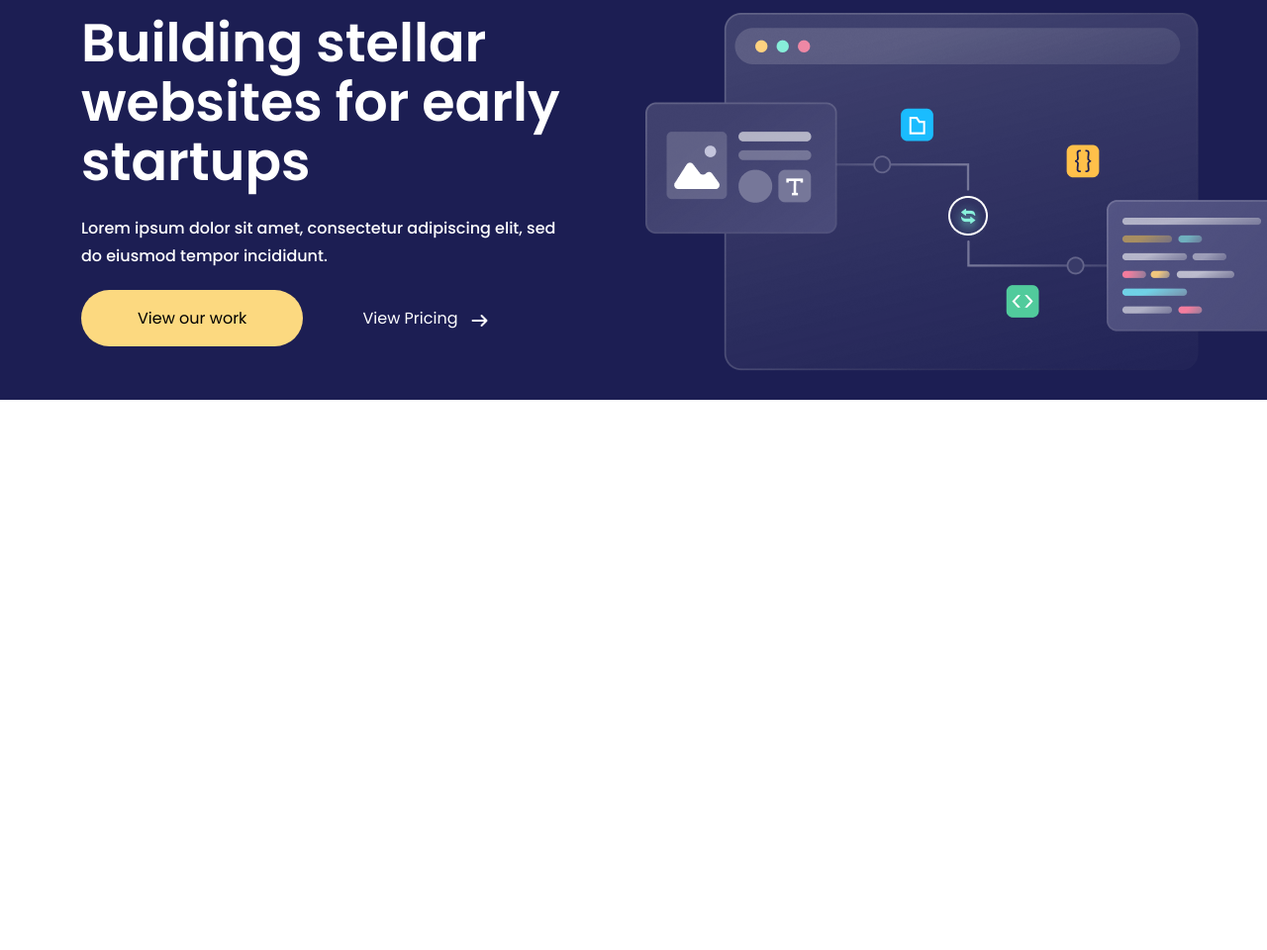
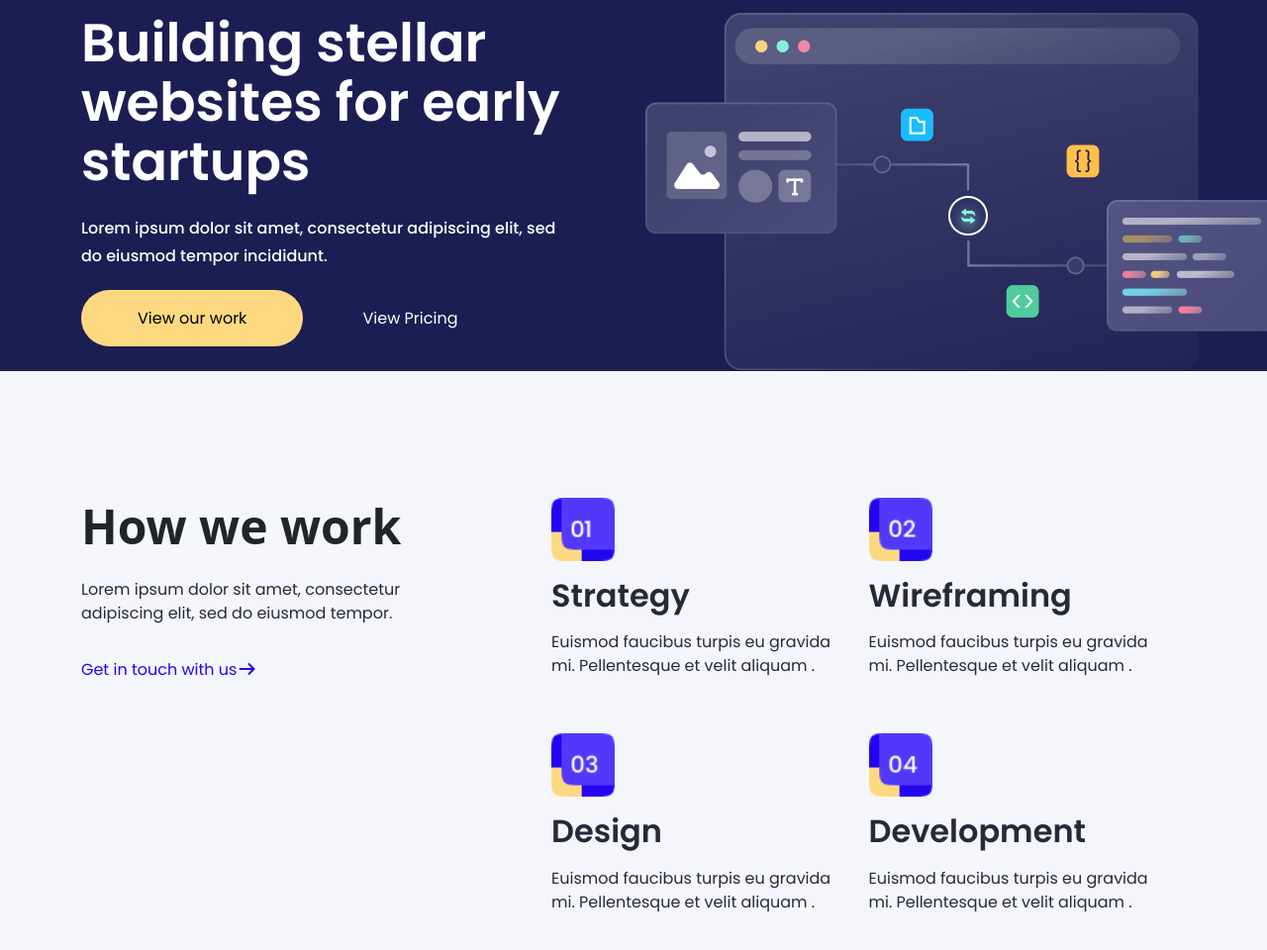
Before and after one commit to EngAhmedAbdullahiAli/Finsweeat, a plain HTML site: page index.html in a window 1280 px wide. Shown: the part 88-1048 px from the top of the page at 99% size. Before the commit the page ends 800 px from the top, so only its background shows below. Drawn offline with Linux system fonts and the light colour scheme; a web font is replaced by a local one.

Commit message:
new section work part is added

```diff
--- a/css/style.css
+++ b/css/style.css
@@ -7,6 +7,23 @@ ul,ol{
     list-style: none;
 
 }
+.cmmon_title p{
+    font-size: 16px;
+    font-weight: 400;
+    color: #282938;
+    font-family: "Poppins", sans-serif;
+    width: 405px;
+    padding: 16px 0px;
+ }
+.cmmon_title a{
+    font-size: 16px;
+    font-weight: 400;
+    color: #2405F2;
+    font-family: "Poppins", sptans-serif;
+    width: 405px;
+
+
+ }
 /* Common css end  */
 /* ============================================
  Navbar section start
@@ -77,7 +94,17 @@ nav {
     padding-bottom: 20px;
 
  }
- .banner .banner-button{
+
+ .banner-button2{
+    text-decoration: none;
+    padding: 16px 56px;
+    border-radius: 40px;
+    color: white;
+    font-family: "Poppins", sans-serif;
+    font-size: 16px;
+
+ }
+  .banner .banner-button{
      background: #FCD980;
     text-decoration: none;
     padding: 16px 56px;
@@ -89,37 +116,77 @@ nav {
     border: 1px solid transparent;
 
  }
- .Banners .banner-button2{
-    text-decoration: none;
-    padding: 16px 56px;
-    border-radius: 40px;
-    color: white;
-    font-family: "Poppins", sans-serif;
-    font-size: 16px;
 
- }
  .banner .banner-button:hover{
     background: transparent;
     border-color: white;
     color: white;
  }
- .banner .Banners{
-     margin-bottom: 70px;
+ .banner {
+     /* margin-bottom: 70px; */
  }
- .Banners .banner-button2{
+.banner .banner-button2{
     position: relative;
  }
-.banner .Banners .banner-button2 .icon {
+.banner .banner-button2 .icon {
     position: absolute;
     top: 22px;
-    right: 24px;
+    right: 56px;
+    opacity:0;
 }
-.banner .Banners .banner-button2 .icon:hover {
+.banner .banner-button2:hover .icon {
 
     right: 22px;
-    /* CONTINUES ======================================================*/
+    opacity: 1;
+
 }
 
 /* ============================================
  banner section end
  =============================================== */
+/* ============================================
+ Work part Start
+ =============================================== */
+.work {
+  background: #F4F6FC;
+  padding: 128px 0px;
+}
+ .work h2{
+    font-size: 48px;
+    font-weight: 600;
+ }
+ .work .card{
+    width: 50%;
+    background: transparent;
+    border: 0px;
+
+ }
+ .work .card img{
+    width: 20%;
+
+ }
+ .work .card h4{
+    font-size: 32px;
+   font-family: "Poppins", sans-serif;
+   font-weight: 600;
+   color: #282938;
+   padding-top: 16px;
+   padding-bottom:8px;
+
+ }
+ .work .card p{
+    font-size: 16px;
+   font-family: "Poppins", sans-serif;
+   font-weight: 400;
+   color: #282938;
+   width: 301px;
+
+ }
+ .work .box{
+    display: flex;
+    flex-wrap: wrap;
+    row-gap: 40px;
+ }
+/* ============================================
+ Work part end
+ =============================================== */
--- a/index.html
+++ b/index.html
@@ -77,9 +77,11 @@
               Lorem ipsum dolor sit amet, consectetur adipiscing elit, sed do
               eiusmod tempor incididunt.
             </p>
-            <div class="Banners">
+            <div>
               <a class="banner-button" href="#">View our work</a>
-              <a class="banner-button2" href="#">View Pricing <i class="fa-solid fa-arrow-right icon"></i></a>
+              <a class="banner-button2" href="#"
+                >View Pricing <i class="fa-solid fa-arrow-right icon"></i
+              ></a>
             </div>
           </div>
           <div class="col-lg-6">
@@ -92,6 +94,57 @@
      Banner part  End
      ======================================== -->
 
+    <!-- ====================================
+     Work  part  Start
+     ======================================== -->
+    <section class="work">
+      <div class="container">
+        <div class="row margin">
+          <div class="col-lg-5">
+            <div class="cmmon_title">
+              <h2>How we work</h2>
+              <p>
+                Lorem ipsum dolor sit amet, consectetur adipiscing elit, sed do
+                eiusmod tempor.
+              </p>
+              <a href=""
+                >Get in touch with us<i class="fa-solid fa-arrow-right icon"></i
+              ></a>
+            </div>
+          </div>
+
+          <div class="col-lg-7">
+            <div class="box">
+              <div class="card">
+                <img src="./images/01.png" alt="">
+                <h4>Strategy</h4>
+                <p>Euismod faucibus turpis eu gravida mi. Pellentesque et velit aliquam .</p>
+              </div>
+              <div class="card">
+                <img src="./images/02.png" alt="">
+                <h4>Wireframing</h4>
+                <p>Euismod faucibus turpis eu gravida mi. Pellentesque et velit aliquam .</p>
+              </div>
+              <div class="card">
+                <img src="./images/03.png" alt="">
+                <h4>Design</h4>
+                <p>Euismod faucibus turpis eu gravida mi. Pellentesque et velit aliquam .</p>
+              </div>
+              <div class="card">
+                <img src="./images/04.png" alt="">
+                <h4>Development</h4>
+                <p>Euismod faucibus turpis eu gravida mi. Pellentesque et velit aliquam .</p>
+              </div>
+
+            </div>
+          </div>
+        </div>
+      </div>
+    </section>
+    <!-- ====================================
+     Work  part  End
+     ======================================== -->
+
     <script src="./js/bootstrap.bundle.min.js"></script>
   </body>
 </html>
```
Also changed, not shown: images/01.png (added), images/02.png (added), images/03.png (added), images/04.png (added).
